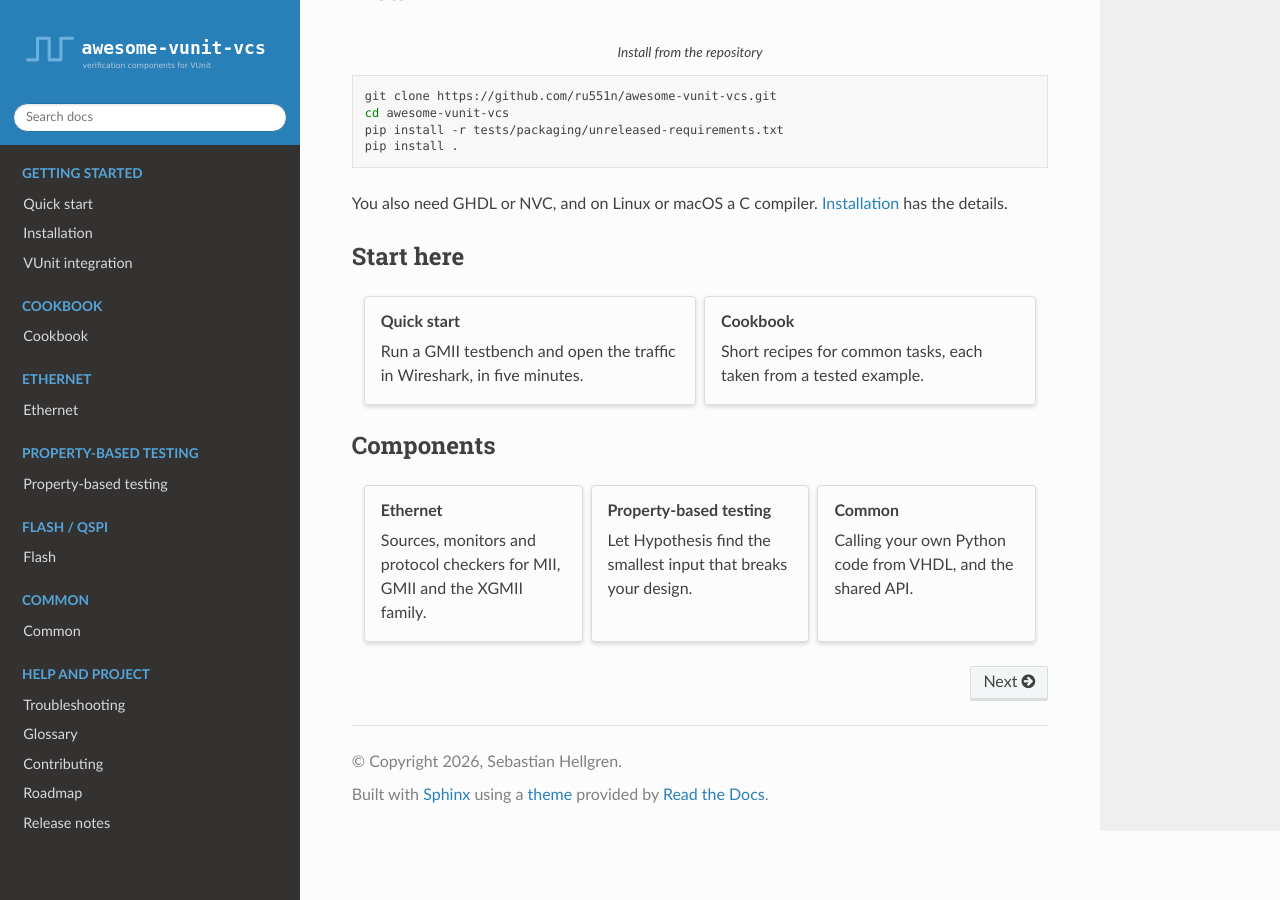
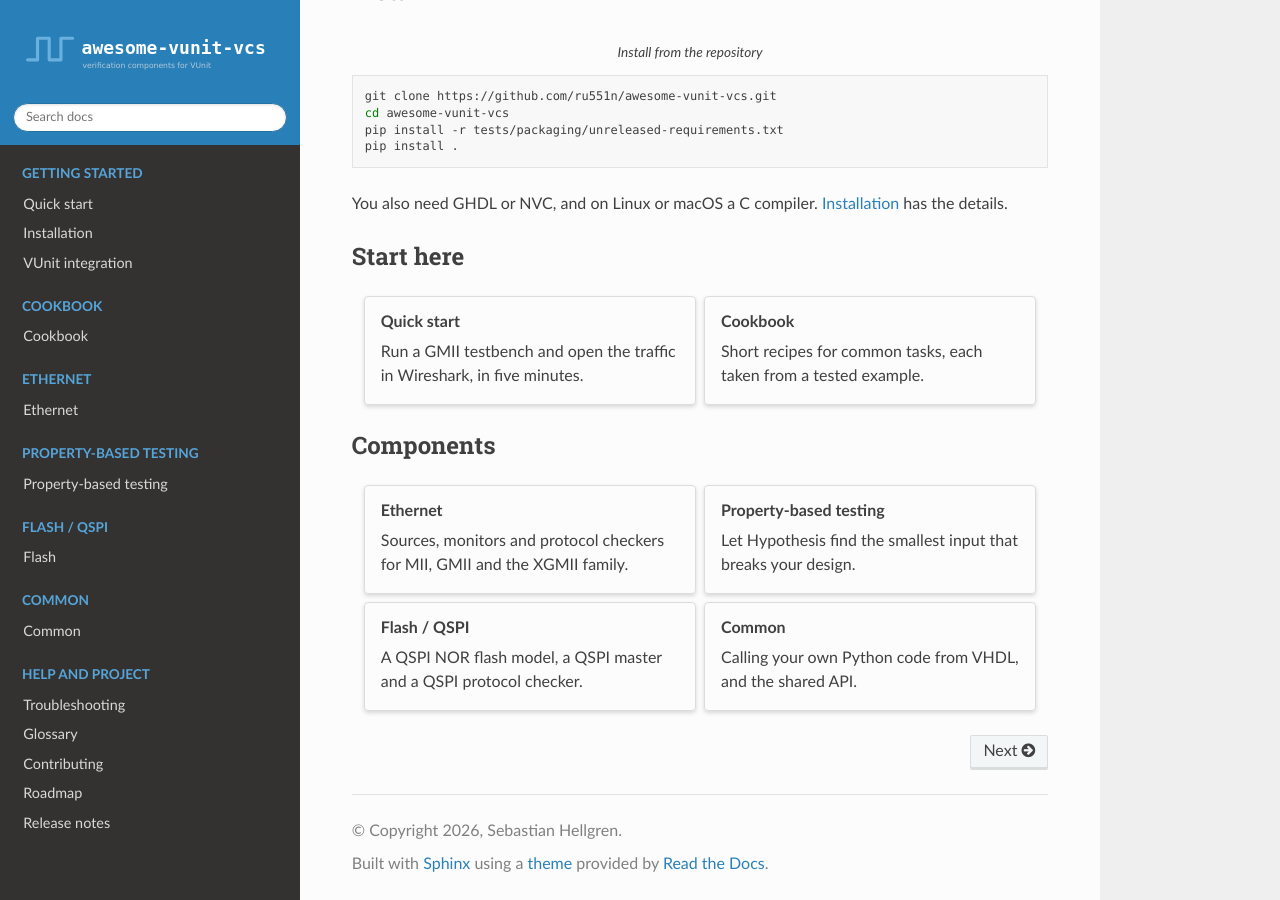
Before and after one commit to ru551n/awesome-vunit-vcs, a Sphinx documentation site: the page built from docs/index.rst, in a window 1280 px wide and 900 px high, scrolled down 759 px. Built offline with Sphinx 7.4.7 and the Read the Docs theme 3.1.0, drawn with Linux system fonts in a browser that asks for light colours.

Commit message:
List the flash family on the landing page
Co-Authored-By: Claude Opus 5 (1M context) <noreply@anthropic.com>
Claude-Session: https://claude.ai/code/session_01846z9LGpF2PiS5xXA9qXUX

```diff
--- a/docs/index.rst
+++ b/docs/index.rst
@@ -78,7 +78,7 @@ Start here
 Components
 ----------
 
-.. grid:: 1 1 3 3
+.. grid:: 1 1 2 2
    :gutter: 2
 
    .. grid-item-card:: Ethernet
@@ -92,6 +92,12 @@ Components
       :link-type: doc
 
       Let Hypothesis find the smallest input that breaks your design.
+
+   .. grid-item-card:: Flash / QSPI
+      :link: flash/index
+      :link-type: doc
+
+      A QSPI NOR flash model, a QSPI master and a QSPI protocol checker.
 
    .. grid-item-card:: Common
       :link: common/index
```
